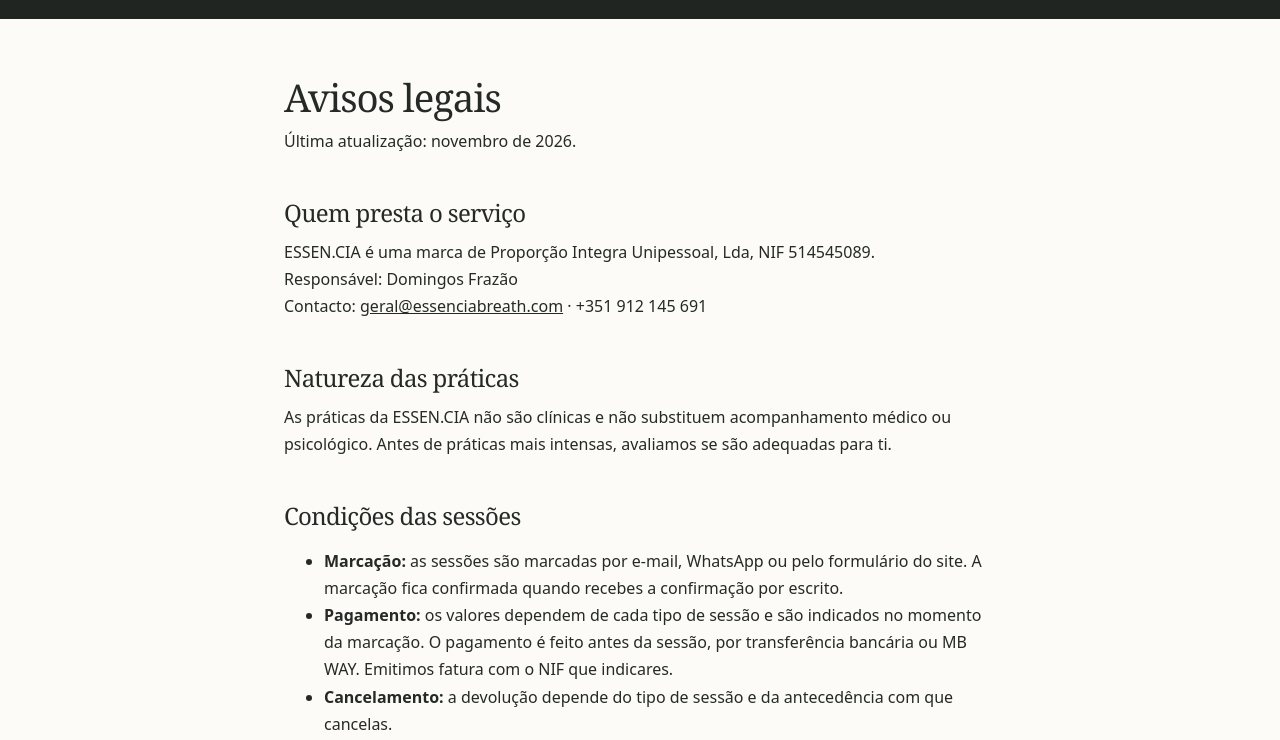
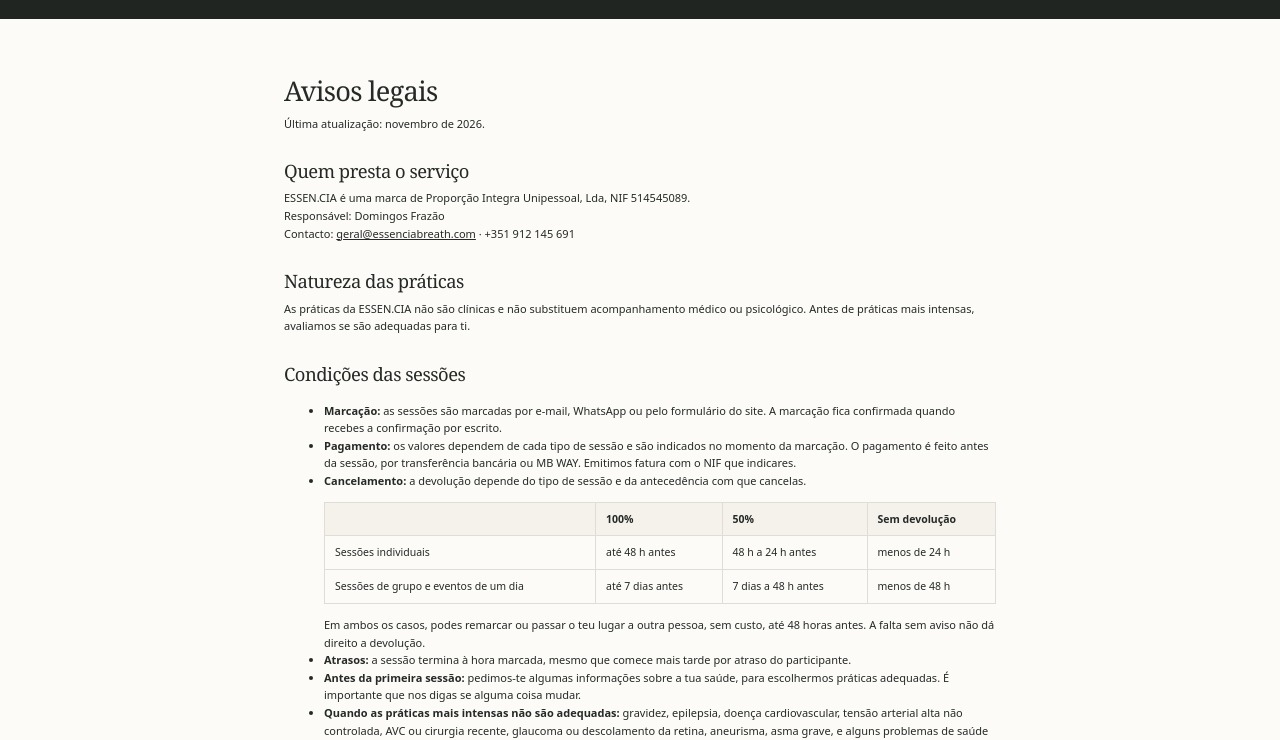
Before and after one commit to DomingosFrazao/ESSENCIA.SITE, a plain HTML site: page avisos-legais/index.html in a window 1280 px wide. Shown: the part 71-811 px from the top of the page. Drawn offline with Linux system fonts and the light colour scheme.

Commit message:
Avisos legais com letra mais pequena; Livro de Reclamações escondido até a inscrição estar feita
Co-Authored-By: Claude Opus 5.5 <noreply@anthropic.com>
Claude-Session: https://claude.ai/code/session_016SUXdxTEa4QWDTjr2Ukgji

```diff
--- a/avisos-legais/index.html
+++ b/avisos-legais/index.html
@@ -8,17 +8,17 @@
 <link rel="stylesheet" href="../css/site.css">
 <style>
  .legal{max-width:760px;margin:0 auto;padding:56px 24px 80px}
- .legal h1{font-family:var(--serif);font-weight:400;font-size:2.4rem;margin:0 0 8px}
- .legal h2{font-family:var(--serif);font-weight:400;font-size:1.5rem;margin:44px 0 12px}
- .legal p,.legal li{font-size:16px;line-height:1.7;text-align:left !important}
+ .legal h1{font-family:var(--serif);font-weight:400;font-size:1.7rem;margin:0 0 8px}
+ .legal h2{font-family:var(--serif);font-weight:400;font-size:1.15rem;margin:28px 0 8px}
+ .legal p,.legal li{font-size:11px;line-height:1.6;text-align:left !important}
  .legal .todo{background:#f3ead6;padding:1px 6px}
  .legal-head{background:#212521;padding:22px 24px;display:flex;justify-content:space-between;align-items:center}
  .legal-head img{height:46px;display:block}
  .legal-head a.back{color:#e8e6df;font-size:15px;text-decoration:none;border-bottom:1px solid rgba(232,230,223,.4)}
- .cancel{width:100%;border-collapse:collapse;margin:12px 0 12px;font-size:15px}
+ .cancel{width:100%;border-collapse:collapse;margin:12px 0 12px;font-size:10.5px}
  .cancel th,.cancel td{border:1px solid #dfddd5;padding:8px 10px;text-align:left;vertical-align:top}
  .cancel th{background:#f5f2ec;font-weight:600}
- @media(max-width:520px){.cancel{font-size:13px}.cancel th,.cancel td{padding:6px}}
+ @media(max-width:520px){.cancel{font-size:10px}.cancel th,.cancel td{padding:6px}}
 </style>
 </head>
 <body>
@@ -68,8 +68,11 @@ Contacto: <a href="mailto:geral@essenciabreath.com">geral@essenciabreath.com</a>
 <h2>Imagens</h2>
 <p>Algumas fotografias são ilustrativas e não mostram sessões da ESSEN.CIA.</p>
 
+<!-- Livro de Reclamações: escondido até a inscrição estar feita. Para mostrar, tirar o atributo hidden. -->
+<div hidden>
 <h2>Livro de Reclamações</h2>
 <p>Podes apresentar uma reclamação no <a href="https://www.livroreclamacoes.pt/" target="_blank" rel="noopener noreferrer">Livro de Reclamações Eletrónico ↗</a>.</p>
+</div>
 
 <p style="margin-top:48px;color:#626b64">© 2026 ESSEN.CIA</p>
 </main>
```
Also changed, not shown: index.html (+1 -1 lines).
